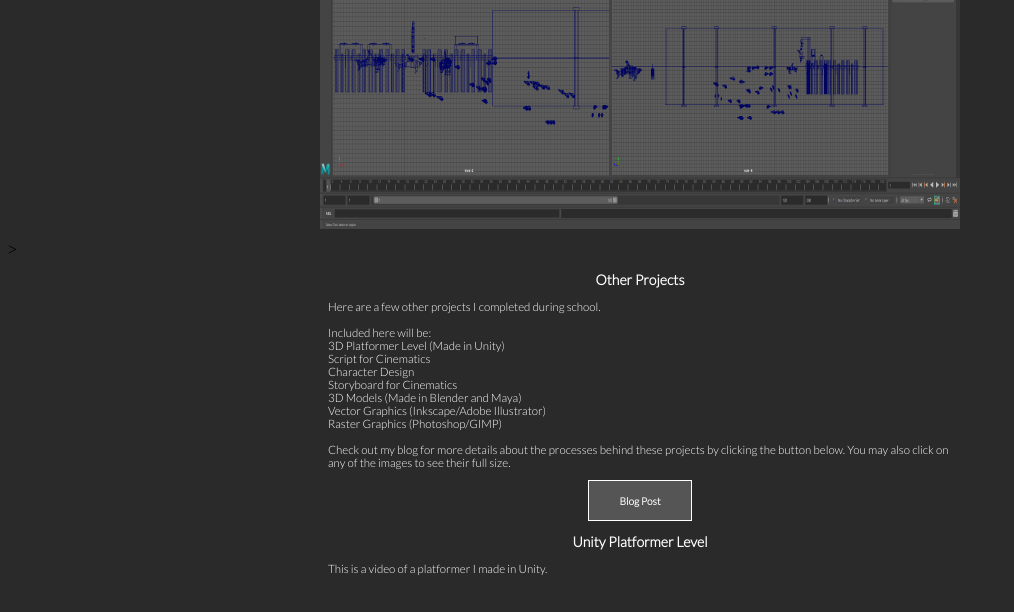
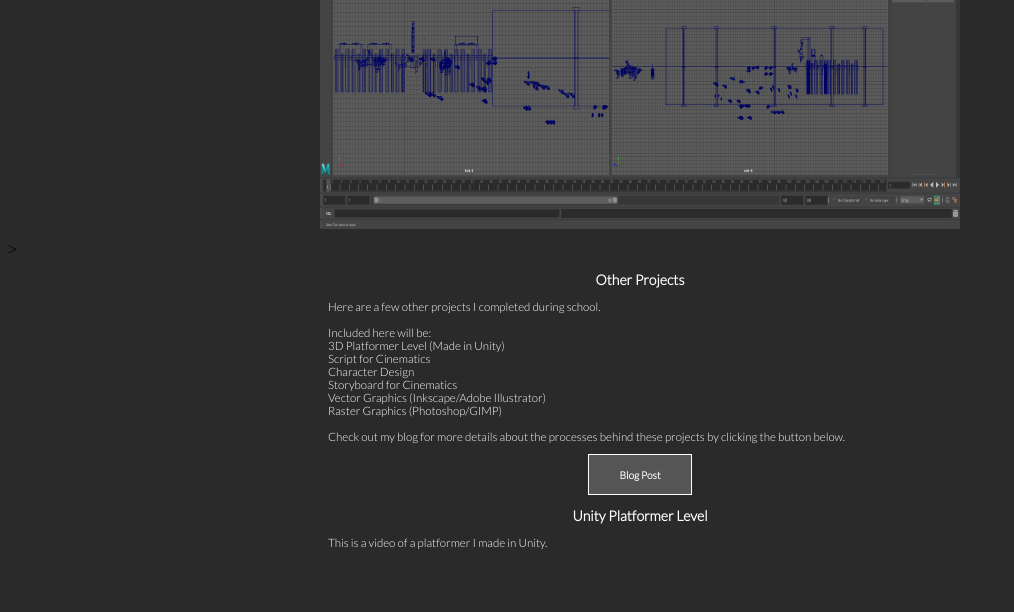
Before and after one commit to btssam/bensamarasite, a plain HTML site: page portfolio/schoolprojects.html in a window 1280 px wide. Shown: the part 5067-5679 px from the top of the page, without its empty margins (0-1014 px from the left). Drawn offline with Linux system fonts and the light colour scheme; grey boxes are pictures that could not be loaded.

Commit message:
minor text edits

```diff
--- a/portfolio/schoolprojects.html
+++ b/portfolio/schoolprojects.html
@@ -105,7 +105,7 @@
             <br><br>
             Please note that there is no sound.
             <br><br>
-            A playable demo is included below. Check out my blog for more details about the process by clicking the button below.
+            A playable video is included below. Check out my blog for more details about the process by clicking the button below.
         </p>
     </div>
 
@@ -172,14 +172,11 @@
         <br>
         Storyboard for Cinematics
         <br>
-        3D Models (Made in Blender and Maya)
-        <br>
         Vector Graphics (Inkscape/Adobe Illustrator)
         <br>
         Raster Graphics (Photoshop/GIMP)
         <br><br>
-        Check out my blog for more details about the processes behind these projects by clicking the button below. You may also click on any of
-        the images to see their full size.
+        Check out my blog for more details about the processes behind these projects by clicking the button below.
         </p>
     </div>
 
```
Also changed, not shown: about.html (+3 -3 lines).
